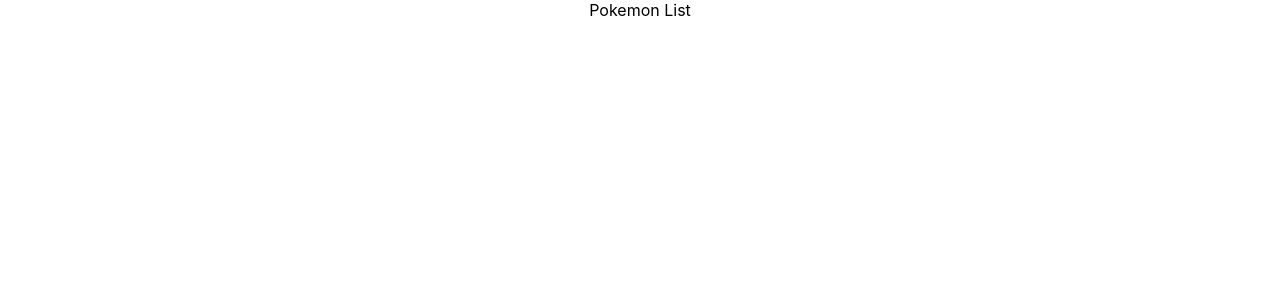
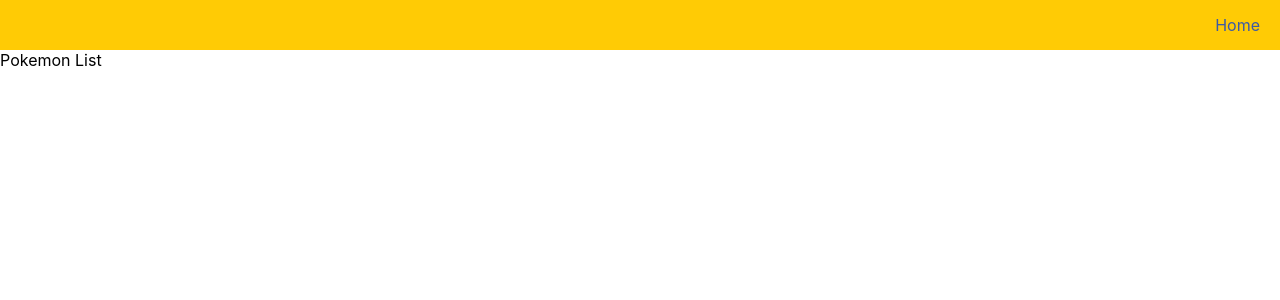
Before and after one commit to ChrisCooney05/react_pokedex, a React (Create React App) app: page / in a window 1280 px wide. Shown: the top 300 px of the page. Built offline with nearby package versions, Linux system fonts and the light colour scheme; the HTML template or start-up script is replaced by a standard one.

Commit message:
Added some css to navbar

```diff
--- a/src/App.css
+++ b/src/App.css
@@ -1,38 +1,25 @@
-.App {
-  text-align: center;
+* {
+  box-sizing: border-box;
+  padding: 0;
+  margin: 0;
 }
 
-.App-logo {
-  height: 40vmin;
-  pointer-events: none;
+nav {
+  display: flex;
+  justify-content: flex-end;
+  align-items: center;
+  width: 100%;
+  height: 50px;
+  background-color: #ffcb05;
 }
 
-@media (prefers-reduced-motion: no-preference) {
-  .App-logo {
-    animation: App-logo-spin infinite 20s linear;
-  }
+nav a {
+  margin-right: 20px;
+  color: #3c5aa6;
+  text-decoration: none;
 }
 
-.App-header {
-  background-color: #282c34;
-  min-height: 100vh;
-  display: flex;
-  flex-direction: column;
-  align-items: center;
-  justify-content: center;
-  font-size: calc(10px + 2vmin);
-  color: white;
+nav a:hover,
+a:visited:hover {
+  color: #2a75bb;
 }
-
-.App-link {
-  color: #61dafb;
-}
-
-@keyframes App-logo-spin {
-  from {
-    transform: rotate(0deg);
-  }
-  to {
-    transform: rotate(360deg);
-  }
-}
--- a/src/App.js
+++ b/src/App.js
@@ -7,6 +7,9 @@
 function App() {
   return (
     <div className="App">
+      <nav>
+        <NavLink to={"/"}>Home</NavLink>
+      </nav>
       <Switch>
         <Route path={"/"} exact component={PokemonList} />
         <Route path={"/pokemon/:pokemon"} exact component={Pokemon} />
```
Also changed, not shown: 1 other file (tests, documents, lock files or other folders).
